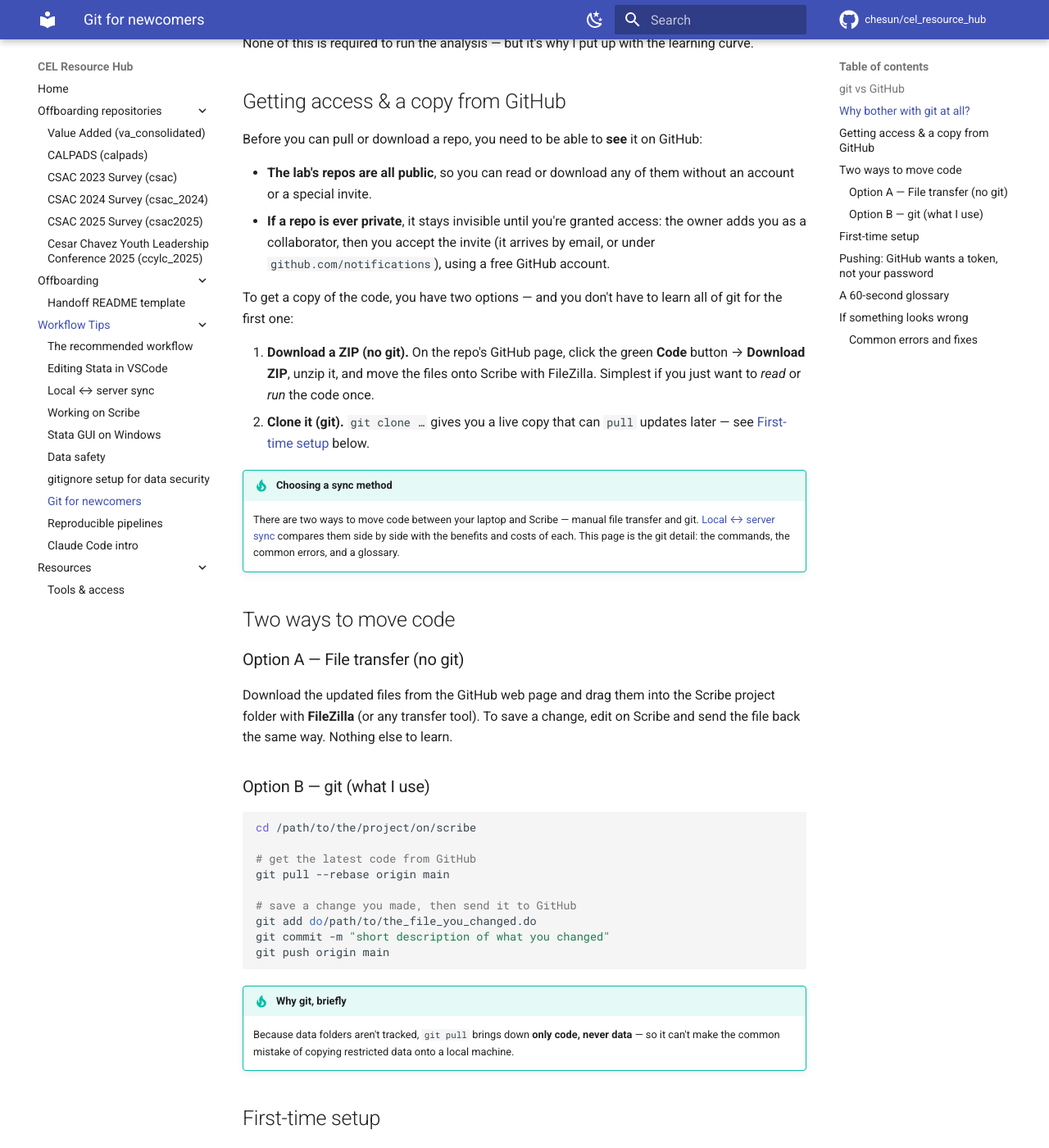
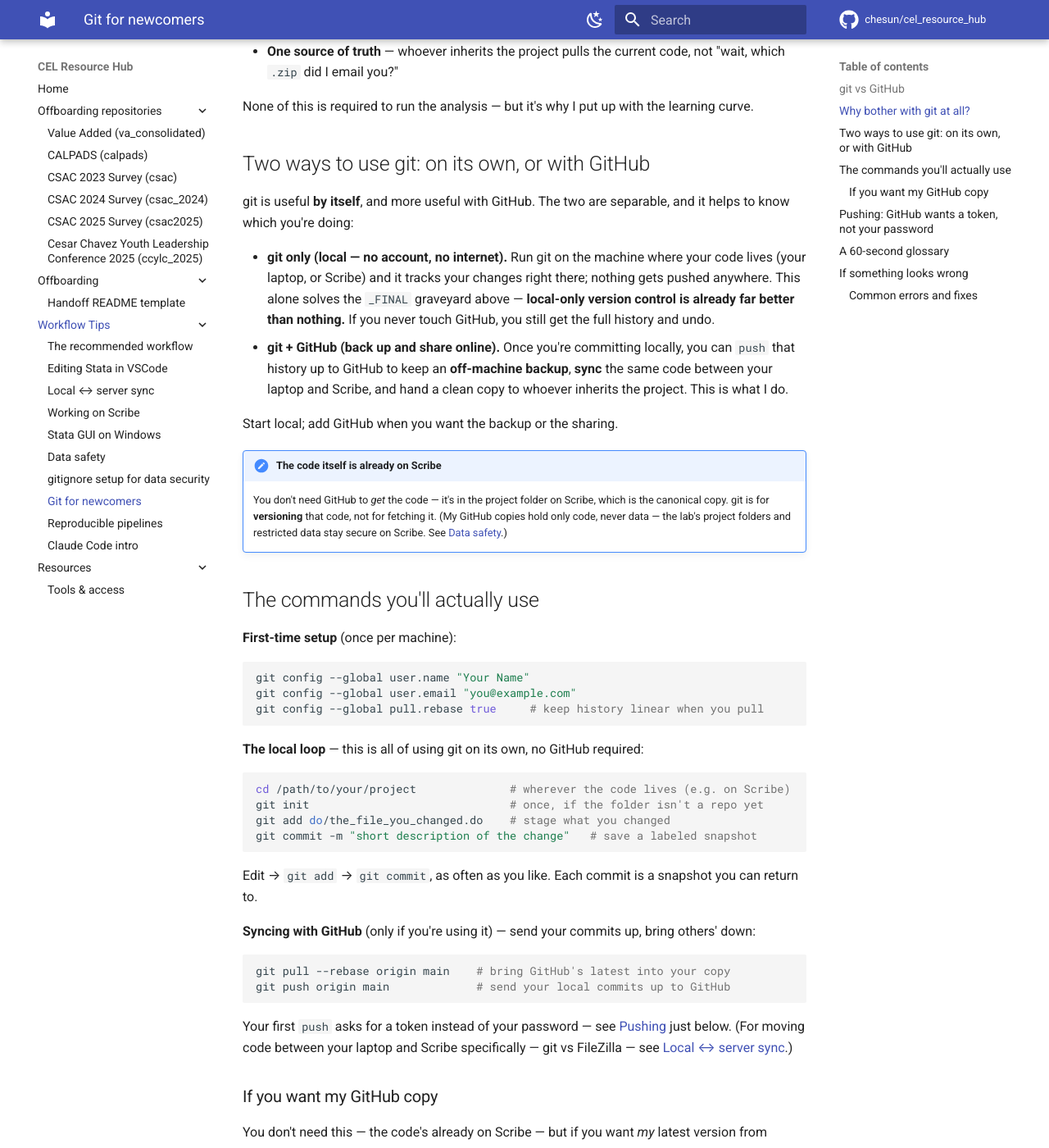
Before and after one commit to chesun/cel_resource_hub, an MkDocs documentation site: the page built from docs/workflow-tips/git-for-newcomers.md, in a window 1280 px wide and 1400 px high, scrolled down 1417 px. Shown: the whole window at 82% size. Built offline with MkDocs 1.6.1 and Material for MkDocs 9.7.7, drawn with Linux system fonts in a browser that asks for light colours; comment, search, counter and statistics services are not loaded; some of the changed text lies outside the part shown.

Commit message:
git-for-newcomers: reframe around version control (local-first)
git is version control; GitHub is an optional online layer. Replace the
'Getting access & a copy from GitHub' lead (the code is on Scribe, not GitHub)
with 'Two ways to use git' (local-only vs + GitHub), make clear local-only is
already valuable, put the local loop (add/commit) before the GitHub commands,
and demote 'getting a copy from GitHub' to a small optional note.

mkdocs build --strict: exit 0, no warnings.

Co-Authored-By: Claude Opus 4.8 (1M context) <noreply@anthropic.com>

````diff
--- a/docs/workflow-tips/git-for-newcomers.md
+++ b/docs/workflow-tips/git-for-newcomers.md
@@ -3,11 +3,12 @@
 **You don't need git to run a CEL pipeline** — the code is already on Scribe and runs as ordinary
 Stata. If you just want to run the analysis, you can skip this page.
 
-So what *is* it? **git** and **GitHub** are the tools *I* use to keep my code online, version it, and
-track every change as I work — the next section explains each one. (It's my own setup, not something
-the lab uses or requires — I'm the only one who versions these repos this way.) You'll want this page
-if you'd like to use the same tools to **get my latest copy of the code** or **save a change you
-made**.
+So what *is* it? **git** is a **version-control** tool — it tracks every change you make to your code
+so you can see what changed, undo to any earlier point, and stop hoarding `_FINAL_v2` files. It's how
+*I* manage my code (my own setup — not something the lab uses or requires; I'm the only one who
+versions these repos this way). **GitHub** is an *optional* add-on: a website where you can also back
+up and share that history online. The next section pins down the two — and you can get real value
+from git with **no GitHub at all**.
 
 ## git vs GitHub
 
@@ -19,9 +20,10 @@ distinction makes everything below clearer:
 | **git** | A *tool* that runs on your own machine (your laptop, or Scribe). It tracks changes to your files and lets you save, undo, and sync them. It needs no internet to work. |
 | **GitHub** | A *website* (`github.com`) that stores a shared copy of a repo online, so people can get the latest code and you control who has access. git is how you talk to it. |
 
-In short: **git** is the program you run; **GitHub** is the place the shared copy lives. The
-lab's repos all live under the **`chesun`** account — the
-[Repositories index](../repositories/index.md) lists them all (they're public).
+In short: **git** is the program you run — and it works fine with nothing but your own machine;
+**GitHub** is an optional online place the shared copy can *also* live. My CEL repos live under my
+own **`chesun`** GitHub account — the [Repositories index](../repositories/index.md) lists the ones
+I'm handing off.
 
 ## Why bother with git at all?
 
@@ -49,72 +51,69 @@ What that buys you:
 
 None of this is required to run the analysis — but it's why I put up with the learning curve.
 
-## Getting access & a copy from GitHub
+## Two ways to use git: on its own, or with GitHub
 
-Before you can pull or download a repo, you need to be able to **see** it on GitHub:
+git is useful **by itself**, and more useful with GitHub. The two are separable, and it helps to know
+which you're doing:
 
-- **The lab's repos are all public**, so you can read or download any of them without an account
-  or a special invite.
-- **If a repo is ever private**, it stays invisible until you're granted access: the owner adds
-  you as a collaborator, then you accept the invite (it arrives by email, or under
-  `github.com/notifications`), using a free GitHub account.
+- **git only (local — no account, no internet).** Run git on the machine where your code lives (your
+  laptop, or Scribe) and it tracks your changes right there; nothing gets pushed anywhere. This alone
+  solves the `_FINAL` graveyard above — **local-only version control is already far better than
+  nothing.** If you never touch GitHub, you still get the full history and undo.
+- **git + GitHub (back up and share online).** Once you're committing locally, you can `push` that
+  history up to GitHub to keep an **off-machine backup**, **sync** the same code between your laptop
+  and Scribe, and hand a clean copy to whoever inherits the project. This is what I do.
 
-To get a copy of the code, you have two options — and you don't have to learn all of git for the
-first one:
+Start local; add GitHub when you want the backup or the sharing.
 
-1. **Download a ZIP (no git).** On the repo's GitHub page, click the green **Code** button →
-   **Download ZIP**, unzip it, and move the files onto Scribe with FileZilla. Simplest if you
-   just want to *read* or *run* the code once.
-2. **Clone it (git).** `git clone …` gives you a live copy that can `pull` updates later — see
-   [First-time setup](#first-time-setup) below.
+!!! note "The code itself is already on Scribe"
+    You don't need GitHub to *get* the code — it's in the project folder on Scribe, which is the
+    canonical copy. git is for **versioning** that code, not for fetching it. (My GitHub copies hold
+    only code, never data — the lab's project folders and restricted data stay secure on Scribe. See
+    [Data safety](data-safety.md).)
 
-!!! tip "Choosing a sync method"
-    There are two ways to move code between your laptop and Scribe — manual file transfer and
-    git. [Local ↔ server sync](local-server-sync.md) compares them side by side with the
-    benefits and costs of each. This page is the git detail: the commands, the common errors,
-    and a glossary.
+## The commands you'll actually use
 
-## Two ways to move code
-
-### Option A — File transfer (no git)
-
-Download the updated files from the GitHub web page and drag them into the Scribe project
-folder with **FileZilla** (or any transfer tool). To save a change, edit on Scribe and send
-the file back the same way. Nothing else to learn.
-
-### Option B — git (what I use)
-
-```bash
-cd /path/to/the/project/on/scribe
-
-# get the latest code from GitHub
-git pull --rebase origin main
-
-# save a change you made, then send it to GitHub
-git add do/path/to/the_file_you_changed.do
-git commit -m "short description of what you changed"
-git push origin main
-```
-
-!!! tip "Why git, briefly"
-    Because data folders aren't tracked, `git pull` brings down **only code, never data** —
-    so it can't make the common mistake of copying restricted data onto a local machine.
-
-## First-time setup
-
-Once per machine:
+**First-time setup** (once per machine):
 
 ```bash
 git config --global user.name "Your Name"
 git config --global user.email "you@example.com"
-git config --global pull.rebase true     # keep history linear on pull
+git config --global pull.rebase true     # keep history linear when you pull
 ```
 
-To get a copy of a repo the first time, **clone** it:
+**The local loop** — this is all of using git on its own, no GitHub required:
 
 ```bash
-git clone https://github.com/chesun/<repo>.git
+cd /path/to/your/project              # wherever the code lives (e.g. on Scribe)
+git init                              # once, if the folder isn't a repo yet
+git add do/the_file_you_changed.do    # stage what you changed
+git commit -m "short description of the change"   # save a labeled snapshot
 ```
+
+Edit → `git add` → `git commit`, as often as you like. Each commit is a snapshot you can return to.
+
+**Syncing with GitHub** (only if you're using it) — send your commits up, bring others' down:
+
+```bash
+git pull --rebase origin main    # bring GitHub's latest into your copy
+git push origin main             # send your local commits up to GitHub
+```
+
+Your first `push` asks for a token instead of your password — see
+[Pushing](#pushing-github-wants-a-token-not-your-password) just below. (For moving code between your
+laptop and Scribe specifically — git vs FileZilla — see [Local ↔ server sync](local-server-sync.md).)
+
+### If you want my GitHub copy
+
+You don't need this — the code's already on Scribe — but if you want *my* latest version from GitHub:
+
+- **Most of my repos are public** (anything without sensitive info, which is all the CEL repos in
+  this hub), so you can grab one without an account: **download a ZIP** (the green **Code** button →
+  **Download ZIP**) to just read or run it, or **`git clone https://github.com/chesun/<repo>.git`**
+  for a live copy you can `pull` updates into later.
+- A repo I keep **private** (when it holds something sensitive) stays invisible until I add you as a
+  collaborator and you accept the invite.
 
 ## Pushing: GitHub wants a token, not your password
 
````
